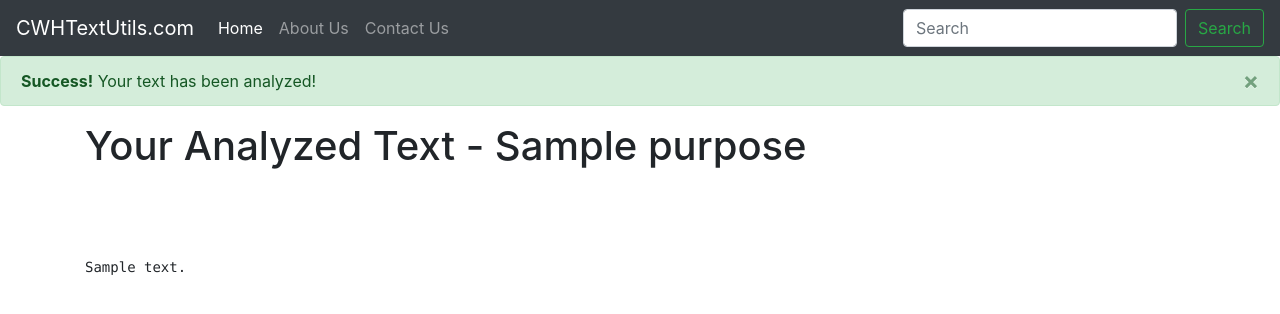
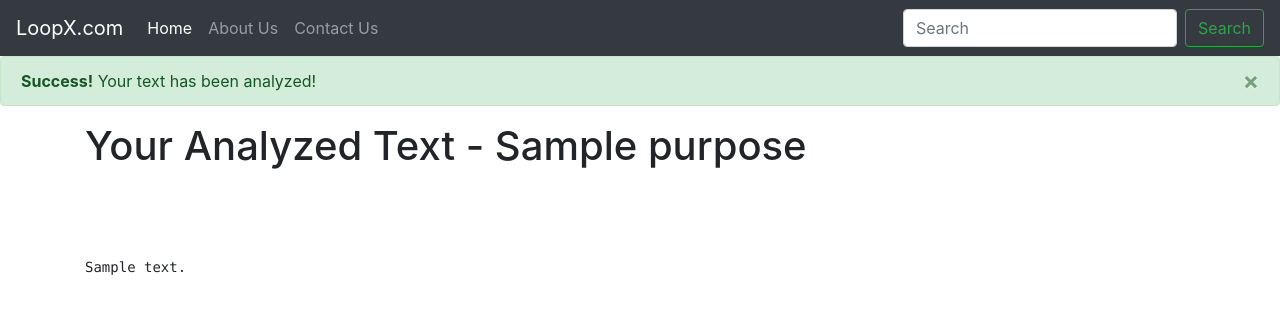
Before and after one commit to ahnafahmedjarif/Textutils, a Python web app: template textutils/templates/analyze.html in a window 1280 px wide. Shown: the top 314 px of the page. Run offline with Jinja, Linux system fonts and the light colour scheme; the template is opened without the code that fills it: most values are stand-ins (such as "Sample title", 1, 10 or a date in 2020); some libraries are stand-ins or nearby versions.

Commit message:
modified analyze.html

```diff
--- a/textutils/templates/analyze.html
+++ b/textutils/templates/analyze.html
@@ -10,11 +10,11 @@
     <!-- Bootstrap CSS -->
     <link rel="stylesheet" href="https://stackpath.bootstrapcdn.com/bootstrap/4.2.1/css/bootstrap.min.css" integrity="sha384-GJzZqFGwb1QTTN6wy59ffF1BuGJpLSa9DkKMp0DgiMDm4iYMj70gZWKYbI706tWS" crossorigin="anonymous">
 
-    <title>CWH Text Utils</title>
+    <title>Text Utils | Analyzing</title>
   </head>
   <body>
 <nav class="navbar navbar-expand-lg navbar-dark bg-dark">
-  <a class="navbar-brand" href="#">CWHTextUtils.com</a>
+  <a class="navbar-brand" href="#">LoopX.com</a>
   <button class="navbar-toggler" type="button" data-toggle="collapse" data-target="#navbarNavDropdown" aria-controls="navbarNavDropdown" aria-expanded="false" aria-label="Toggle navigation">
     <span class="navbar-toggler-icon"></span>
   </button>
```
